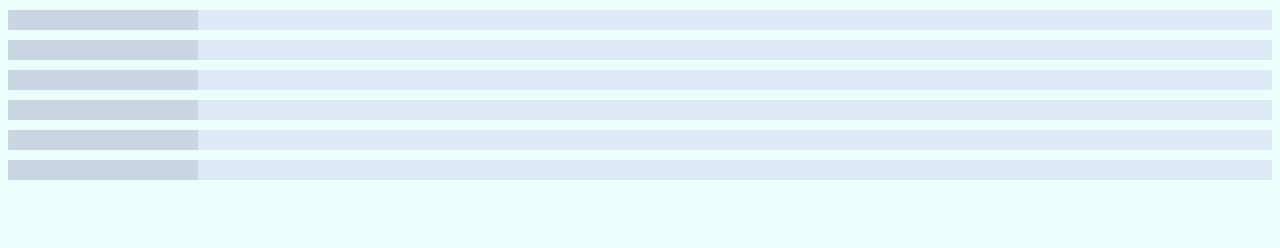
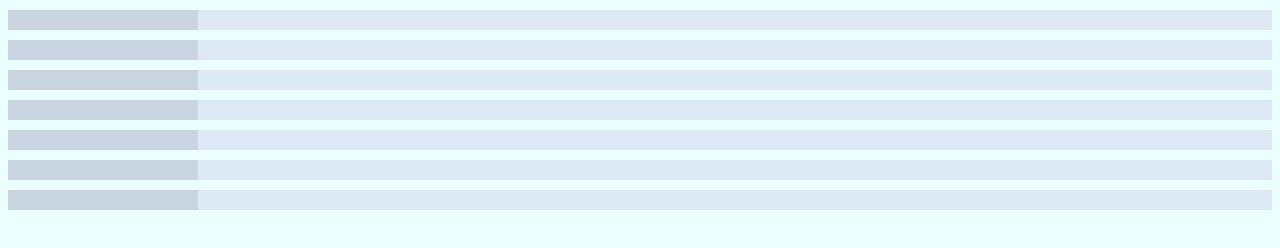
Before and after one commit to melanietoh/melanietoh.github.io, a plain HTML site: page index.html in a window 1280 px wide. Drawn offline with Linux system fonts and the light colour scheme.

Commit message:
little edits

```diff
--- a/index.html
+++ b/index.html
@@ -87,6 +87,9 @@
             </div>
 
             <div class = "row">
+                <div class = "left">
+                    <!-- Label -->
+                </div>
                 <!-- Terms and conditions check box -->
             </div>
 
```
Also changed, not shown: index_completed.html (+1 -1 lines).
